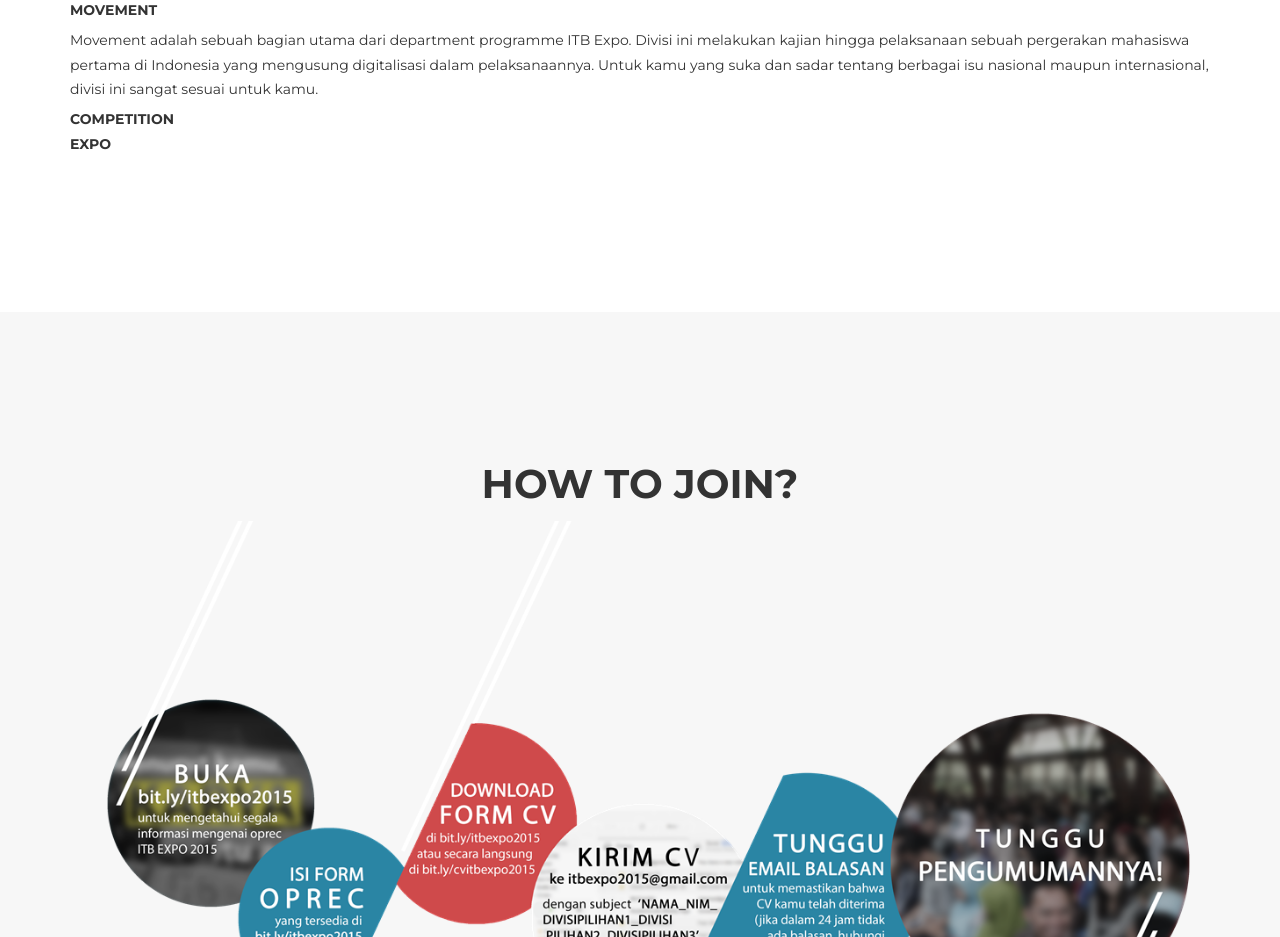
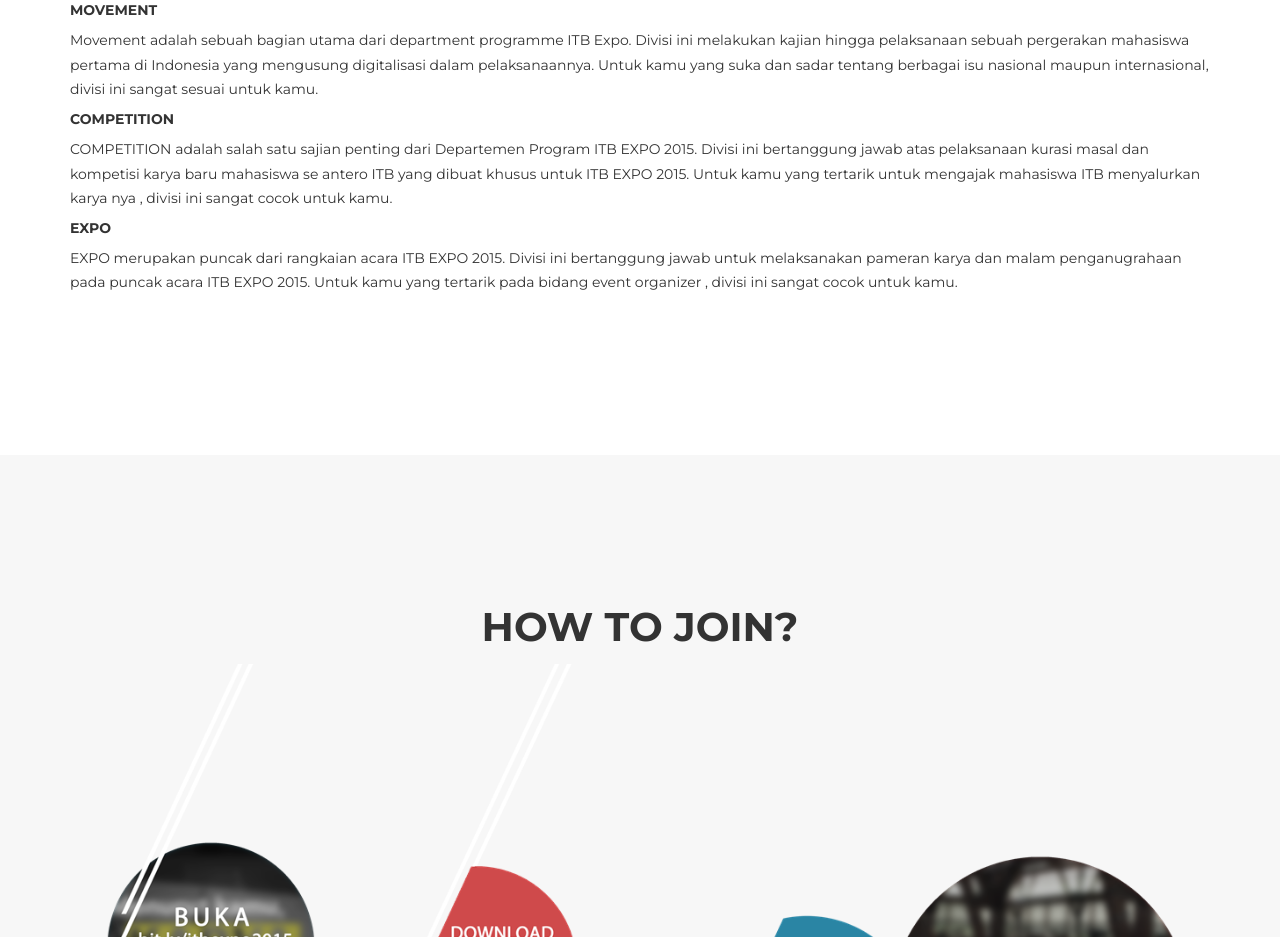
Before and after one commit to itbexpo/itbexpo.github.io, a plain HTML site: page index.html in a window 1280 px wide. Shown: the part 5136-6073 px from the top of the page. Drawn offline with nearby package versions, Linux system fonts and the light colour scheme; a web font is replaced by a local one.

Commit message:
competition and expo details

```diff
--- a/index.html
+++ b/index.html
@@ -258,7 +258,9 @@
                     <h5>Movement</h5>
                     <p>Movement adalah sebuah bagian utama dari department programme ITB Expo. Divisi ini melakukan kajian hingga pelaksanaan sebuah pergerakan mahasiswa pertama di Indonesia yang mengusung digitalisasi dalam pelaksanaannya. Untuk kamu yang suka dan sadar tentang berbagai isu nasional maupun internasional, divisi ini sangat sesuai untuk kamu.</p>
                     <h5>Competition</h5>
+                    <p>COMPETITION adalah salah satu sajian penting dari Departemen Program ITB EXPO 2015. Divisi ini bertanggung jawab atas pelaksanaan kurasi masal dan kompetisi karya baru mahasiswa se antero ITB yang dibuat khusus untuk ITB EXPO 2015. Untuk kamu yang tertarik untuk mengajak mahasiswa ITB menyalurkan karya nya , divisi ini sangat cocok untuk kamu.</p>
                     <h5>Expo</h5>
+                    <p>EXPO merupakan puncak dari rangkaian acara ITB EXPO 2015. Divisi ini bertanggung jawab untuk melaksanakan pameran karya dan malam penganugrahaan pada puncak acara ITB EXPO 2015. Untuk kamu yang tertarik pada bidang event organizer , divisi ini sangat cocok untuk kamu.</p>
 
 
                 </div>
```
